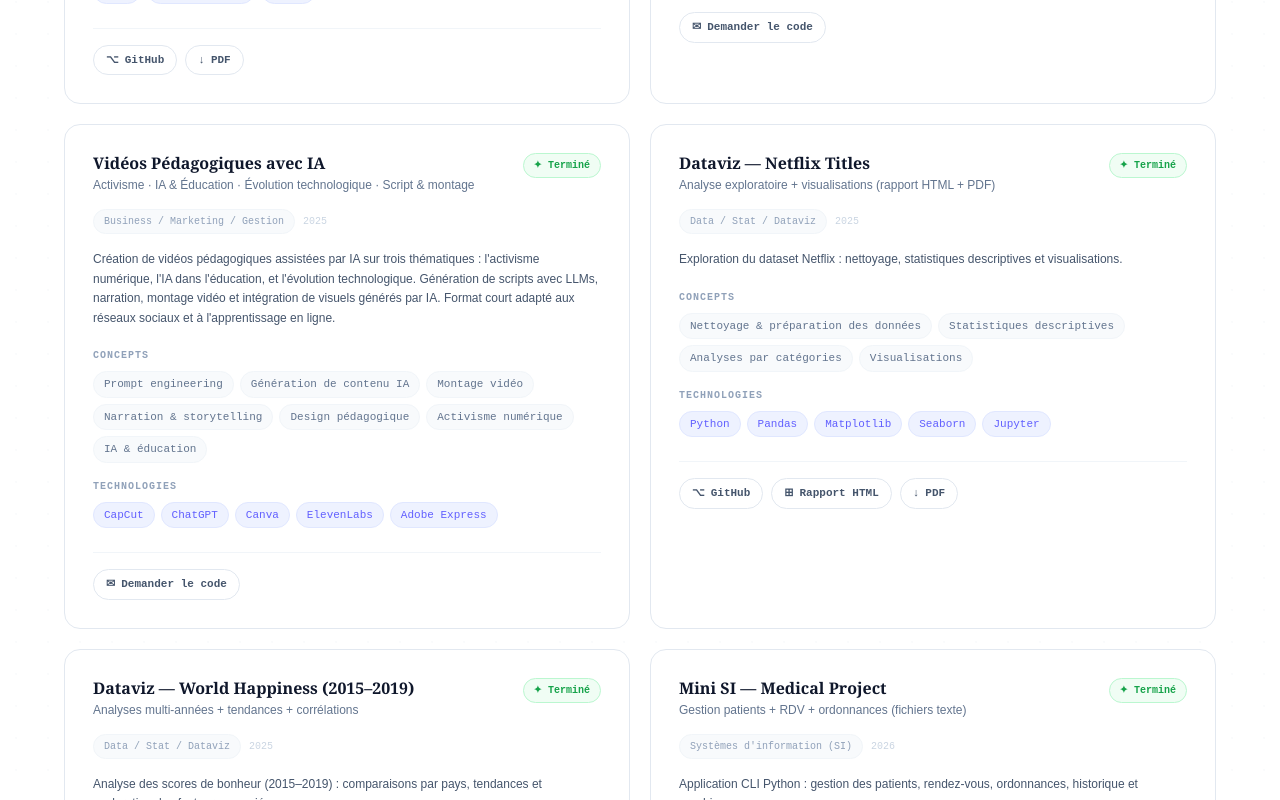
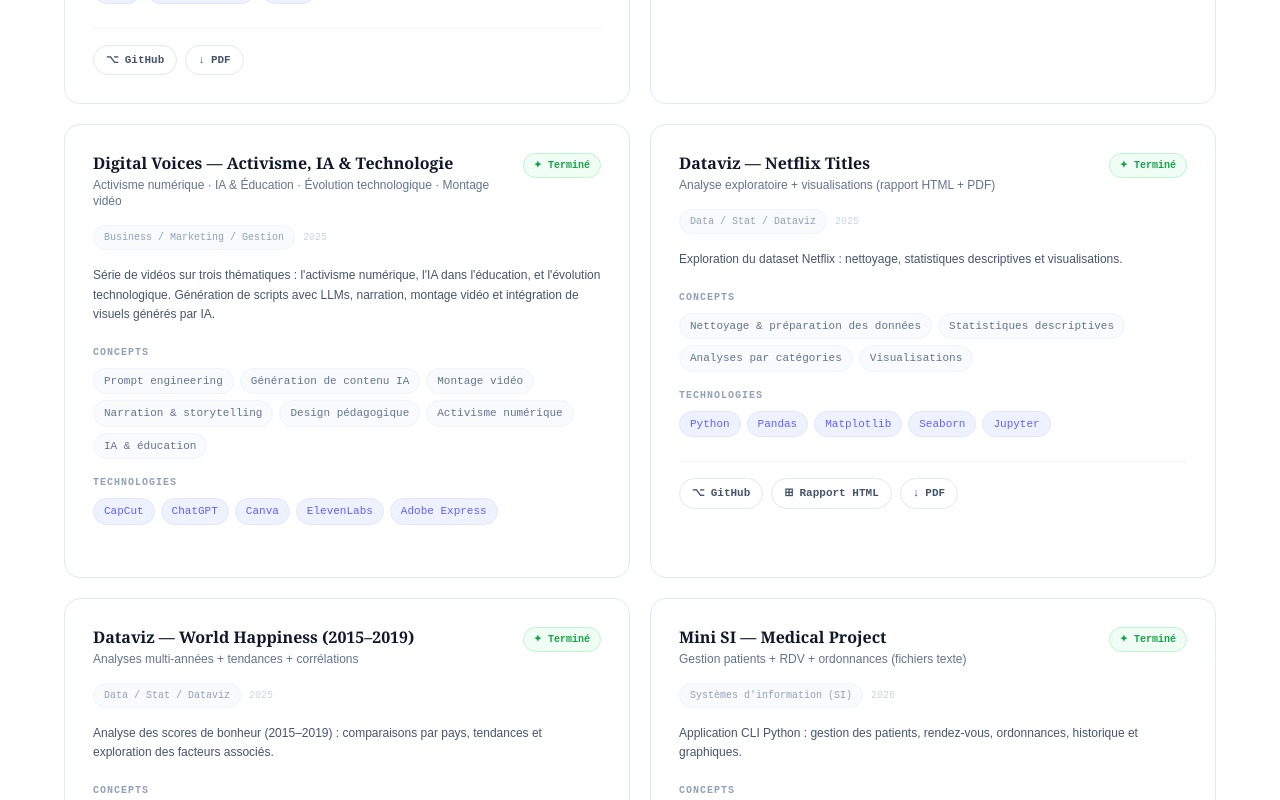
Before and after one commit to sarah832005/sarah832005.github.io, a Next.js app: page / in a window 1280 px wide. Shown: the part 6930-7730 px from the top of the page. Built offline with nearby package versions, Linux system fonts and the light colour scheme.

Commit message:
feat: add videos

```diff
--- a/src/components/Projects.tsx
+++ b/src/components/Projects.tsx
@@ -25,7 +25,7 @@ type Domain =
 type Project = {
   title: string; subtitle: string; year: string; status: ProjectStatus;
   domain: Domain; what: string; concepts: string[]; tools: string[];
-  github?: string; demo?: string; report?: string; doc?: string; notebook?: string; pbix?: string; mailto?: string;
+  github?: string; demo?: string; report?: string; doc?: string; notebook?: string; pbix?: string; mailto?: string; video?: string;
 };
 
 const DOMAINS: Array<Domain | "Tous"> = [
@@ -126,16 +126,16 @@ const PROJECTS: Project[] = [
     what: "Réalisation d'un podcast en anglais sur l'inclusion des personnes handicapées en Tunisie (LimitLESSons). Rédaction du script, présentation du cadre APCU (Access, Penetration, Circulation, Use), enregistrement et montage audio professionnel. Travail sur la diction, le rythme et la narration en anglais.",
     concepts: ["Scripting & storytelling", "Production audio", "Montage professionnel", "Communication orale en anglais", "Cadre APCU", "Inclusion & accessibilité"],
     tools: ["Audacity", "Adobe Podcast", "Script writing"],
-    mailto: "mailto:sarahmahmoudi315@gmail.com?subject=Demande accès — Podcast LimitLESSons",
+    video: "https://drive.google.com/file/d/1YzxMeh6zS_cWi9ymYCdPjbU_DXyJvfCe/view?usp=sharing",
   },
   {
-    title: "Vidéos Pédagogiques avec IA",
-    subtitle: "Activisme · IA & Éducation · Évolution technologique · Script & montage",
+    title: "Digital Voices — Activisme, IA & Technologie",
+    subtitle: "Activisme numérique · IA & Éducation · Évolution technologique · Montage vidéo",
     year: "2025", status: "Terminé", domain: "Business / Marketing / Gestion",
-    what: "Création de vidéos pédagogiques assistées par IA sur trois thématiques : l'activisme numérique, l'IA dans l'éducation, et l'évolution technologique. Génération de scripts avec LLMs, narration, montage vidéo et intégration de visuels générés par IA. Format court adapté aux réseaux sociaux et à l'apprentissage en ligne.",
+    what: "Série de vidéos sur trois thématiques : l'activisme numérique, l'IA dans l'éducation, et l'évolution technologique. Génération de scripts avec LLMs, narration, montage vidéo et intégration de visuels générés par IA.",
     concepts: ["Prompt engineering", "Génération de contenu IA", "Montage vidéo", "Narration & storytelling", "Design pédagogique", "Activisme numérique", "IA & éducation"],
     tools: ["CapCut", "ChatGPT", "Canva", "ElevenLabs", "Adobe Express"],
-    mailto: "mailto:sarahmahmoudi315@gmail.com?subject=Demande accès — Vidéos pédagogiques IA",
+    video: "https://drive.google.com/file/d/1tOtyi6BHm15fPG99dl37lP6xPFIgHyZE/view?usp=sharing",
   },
   {
     title: "Dataviz — Netflix Titles",
@@ -430,6 +430,7 @@ export default function Projects() {
                   {p.notebook && <LinkButton href={p.notebook} label="Code Python" icon="⌨" />}
                   {p.doc && <LinkButton href={p.doc} label="Documentation" icon="⊡" />}
                   {p.demo && <LinkButton href={p.demo} label="Rapport HTML" icon="⊞" />}
+                  {p.video && <LinkButton href={p.video} label="Voir / Écouter" icon="▶" />}
                   {p.report && <LinkButton href={p.report} label="PDF" icon="↓" />}
                   {p.pbix && <LinkButton href={p.pbix} label="Power BI Dashboard" icon="📊" />}
                   {p.mailto && <LinkButton href={p.mailto} label="Demander le code" icon="✉" />}
```
